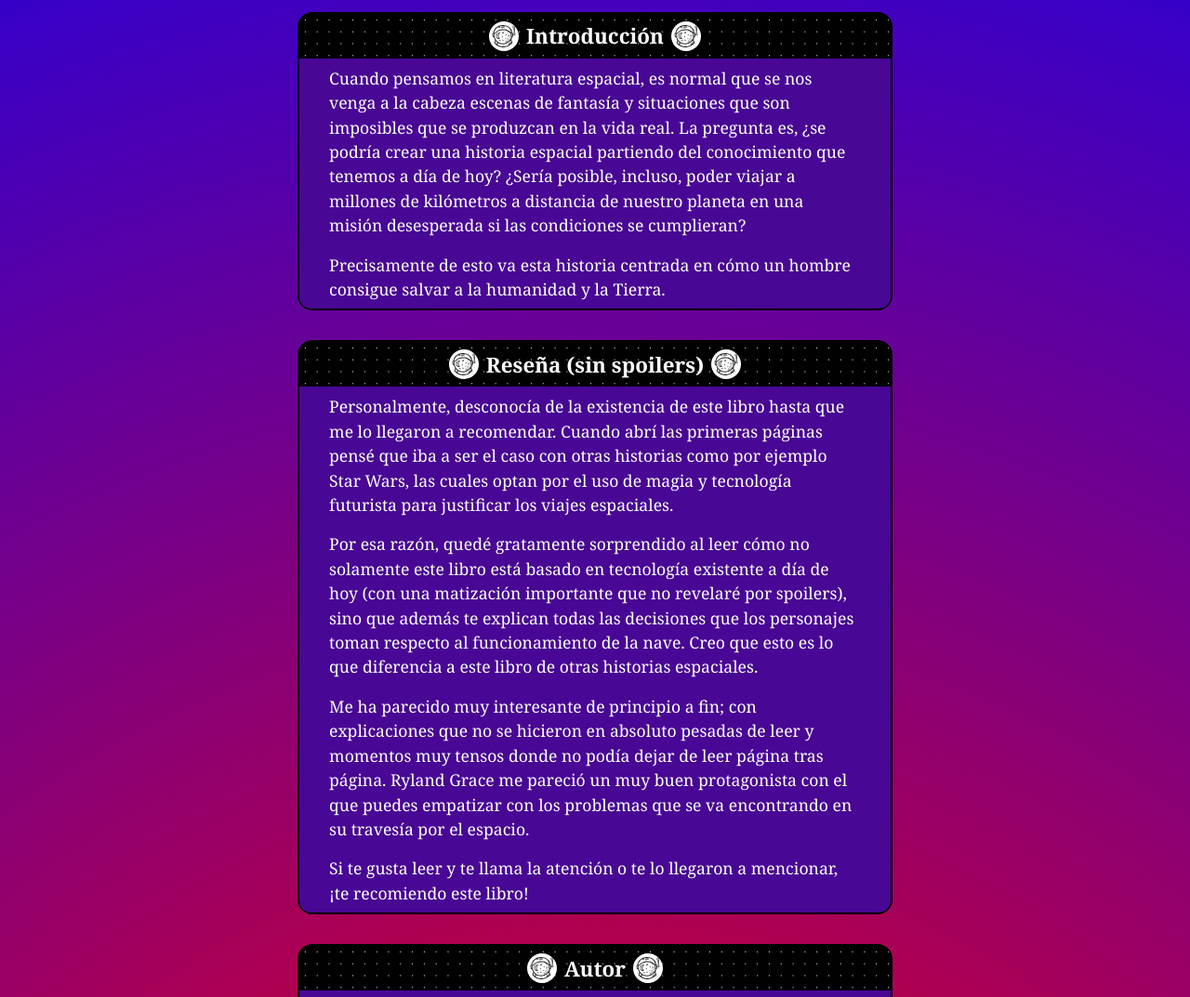
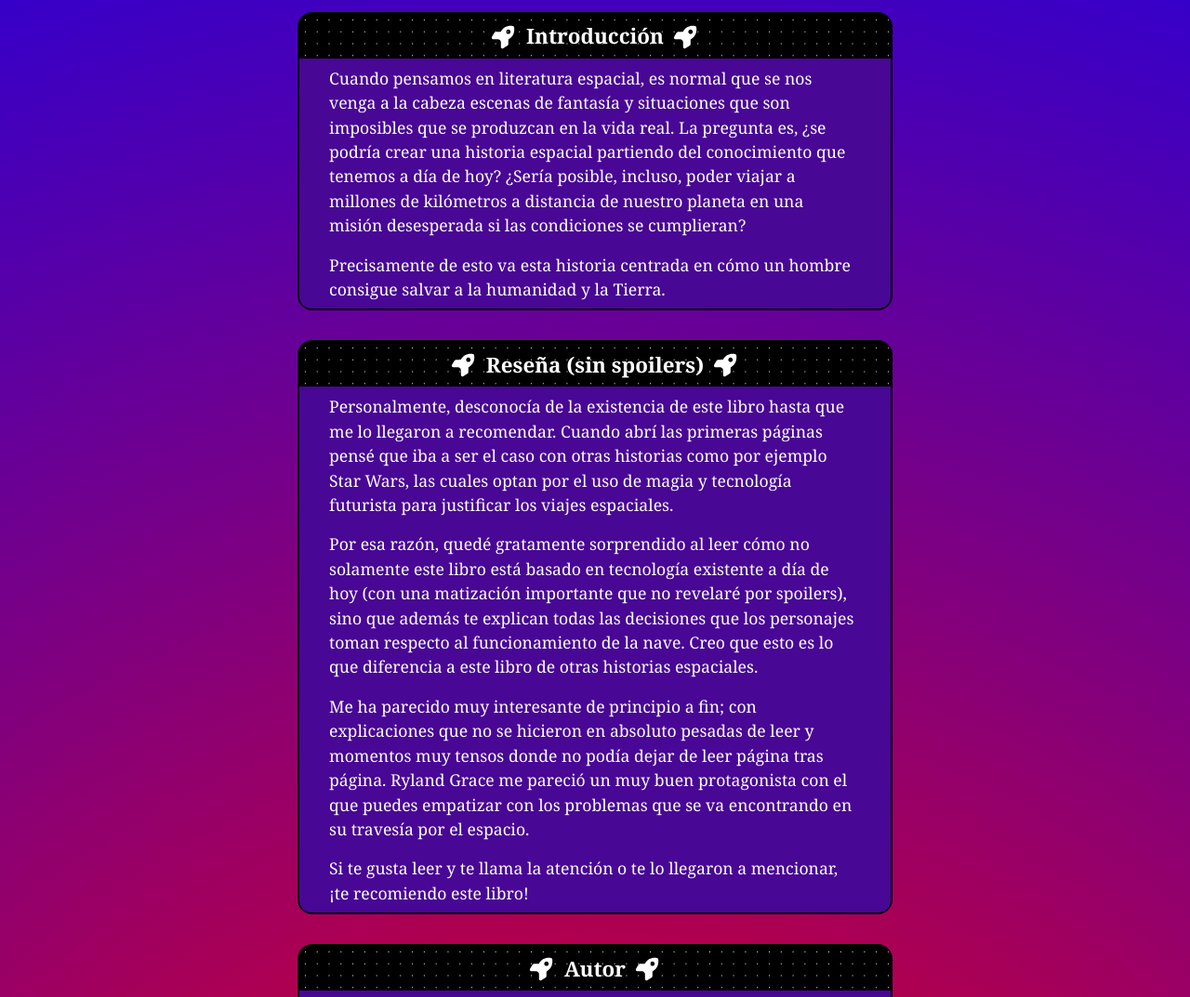
Before and after one commit to egarciavalen/uoc-boilerplate-master-p1, a website built with Parcel: page src/index.html in a window 1280 px wide. Shown: the part 527-1600 px from the top of the page at 93% size. Built offline with nearby package versions, Linux system fonts and the light colour scheme.

Commit message:
Inclusión de FontAwesome

```diff
--- a/src/assets/styles/_dependencies.scss
+++ b/src/assets/styles/_dependencies.scss
@@ -5,3 +5,6 @@
 
 // @import "some-node-module";
 // @import "@some-company/some-node-module";
+
+// Incorporación de las dependencias de FontAwesome al bundle
+@import "npm:@fortawesome/fontawesome-free/css/all.css";
--- a/src/assets/styles/_variables.scss
+++ b/src/assets/styles/_variables.scss
@@ -37,19 +37,19 @@ $section-max-width-mobile: 90%;
 $section-max-width-tablet: 70%;
 $section-max-width-computer: 50%;
 
-// Tamaños de las imágenes
+// Tamaños de las imágenes/iconos a considerar
 $img-astronaut-header-max-width-mobile: 10rem;
-$img-section-header-max-width-mobile: 2rem;
+$svg-section-header-max-width-mobile: 2rem;
 $img-section-content-max-width-mobile: 10rem;
 $img-footer-uoc-max-width-mobile: 50%;
 
 $img-astronaut-header-max-width-tablet: 15rem;
-$img-section-header-max-width-tablet: 2rem;
+$svg-section-header-max-width-tablet: 2rem;
 $img-section-content-max-width-tablet: 15rem;
 $img-footer-uoc-max-width-tablet: 60%;
 
 $img-astronaut-header-max-width-computer: 20rem;
-$img-section-header-max-width-computer: 2rem;
+$svg-section-header-max-width-computer: 2rem;
 $img-section-content-max-width-computer: 20rem;
 $img-footer-uoc-max-width-computer: 70%;
 
--- a/src/assets/styles/layouts/_home.scss
+++ b/src/assets/styles/layouts/_home.scss
@@ -260,26 +260,24 @@ section header {
   margin-bottom: 0.5rem;
 }
 
-.section_header_img {
-  /* Definición del tamaño que tendrá el icono relacionado con el espacio */
-  max-width: variables.$img-section-header-max-width-mobile;
-  /* Para que se pueda ver el icono relacionado con el espacio */
-  background-color: white;
-  /* Redondear el icono relacionado con el espacio */
-  border-radius: 1rem;
+.section_header_svg {
+  // Se usa un svg para poder cambiarle el color
+  fill: white;
+  /* Definición del tamaño que tendrá el icono de cohete espacial */
+  max-width: variables.$svg-section-header-max-width-mobile;
 
-  // Media queries
+ // Media queries
   @include tablet() {
-    max-width: variables.$img-section-header-max-width-tablet;
+    max-width: variables.$svg-section-header-max-width-tablet;
   }
 
   @include computer() {
-    max-width: variables.$img-section-header-max-width-computer;
+    max-width: variables.$svg-section-header-max-width-computer;
   }
 }
 
 .section_content_img {
-  /* Definición del tamaño que tendrá el icono relacionado con el espacio */
+  /* Definición del tamaño que tendrán las imágenes relacionadas con la temática espacial */
   max-width: variables.$img-section-content-max-width-mobile;
 
   // Media queries
@@ -291,7 +289,6 @@ section header {
     max-width: variables.$img-section-content-max-width-computer;
   }
 }
-
 
 section p, .section_nested_ul {
   /* Márgenes internos del texto y las listas dentro de las secciones */
--- a/src/index.html
+++ b/src/index.html
@@ -63,9 +63,9 @@
           <section id="introduction" class="section_animation_left">
             <header>
               <div class="section_content_header">
-                <img class="section_header_img" src="./assets/icons/astronaut-helmet.svg" alt="Casco de astronauta" />
+                <include src="./views/section_header_svg.html"></include>
                 <h3>Introducción</h3>
-                <img class="section_header_img" src="./assets/icons/astronaut-helmet.svg" alt="Casco de astronauta" />
+                <include src="./views/section_header_svg.html"></include>
               </div>
             </header>
             <div class="section_content_text">
@@ -83,9 +83,9 @@
           <section id="review" class="section_animation_right">
             <header>
                 <div class="section_content_header">
-                  <img class="section_header_img" src="./assets/icons/astronaut-helmet.svg" alt="Casco de astronauta" />
+                  <include src="./views/section_header_svg.html"></include>
                   <h3>Reseña (sin spoilers)</h3>
-                  <img class="section_header_img" src="./assets/icons/astronaut-helmet.svg" alt="Casco de astronauta" />
+                  <include src="./views/section_header_svg.html"></include>
                 </div>
             </header>
 
@@ -113,9 +113,9 @@
           <section id="author" class="section_animation_left">
             <header>
                 <div class="section_content_header">
-                  <img class="section_header_img" src="./assets/icons/astronaut-helmet.svg" alt="Casco de astronauta" />
+                  <include src="./views/section_header_svg.html"></include>
                   <h3>Autor</h3>
-                  <img class="section_header_img" src="./assets/icons/astronaut-helmet.svg" alt="Casco de astronauta" />
+                  <include src="./views/section_header_svg.html"></include>
                 </div>
               </header>
               <div class="section_content_text">
@@ -139,9 +139,9 @@
             <section id="film" class="section_animation_right">
               <header>
                   <div class="section_content_header">
-                    <img class="section_header_img" src="./assets/icons/astronaut-helmet.svg" alt="Casco de astronauta" />
+                    <include src="./views/section_header_svg.html"></include>
                     <h3>Película</h3>
-                    <img class="section_header_img" src="./assets/icons/astronaut-helmet.svg" alt="Casco de astronauta" />
+                    <include src="./views/section_header_svg.html"></include>
                   </div>
                 </header>
                 <div class="section_content_text">
--- a/src/views/bibliography.html
+++ b/src/views/bibliography.html
@@ -1,9 +1,9 @@
-<section id="bibliography" class="section_animation_right">
+ <section id="bibliography" class="section_animation_right">
   <header>
     <div class="section_content_header">
-      <img class="section_header_img" src="./assets/icons/astronaut-helmet.svg" alt="Casco de astronauta" />
+      <include src="./views/section_header_svg.html"></include>
       <h3>Bibliografía</h3>
-      <img class="section_header_img" src="./assets/icons/astronaut-helmet.svg" alt="Casco de astronauta" />
+      <include src="./views/section_header_svg.html"></include>
     </div>
   </header>
   <div class="section_content_text">
@@ -36,7 +36,7 @@
             Icono de <a href="https://www.svgrepo.com/svg/383931/astronaut" title="Icono de astronauta para indicar en la pestaña">astronauta</a> realizado por <a href="https://www.wishforge.games/?ref=svgrepo.com" title="Pagina web de wishforge.games">wishforge.games</a> usando la licencia: CC Attribution License a través de <a href="https://www.svgrepo.com/" title="Repositorio de iconos SVG">svgrepo</a>.
           </li>
           <li class="section_inside_nested_li">
-            Icono de <a href="https://www.svgrepo.com/svg/440470/astronaut-helmet" title="Icono de casco de astronauta usado en cada una de las secciones">casco de astronauta</a> realiado por <a href="https://goodstuffnononsense.com/hand-drawn-icons/space-icons/?ref=svgrepo.com" title="Pagina web de Good Stuff No Nonsense">Good Stuff No Nonsense</a> usando la licencia: CC Attribution License a través de <a href="https://www.svgrepo.com/" title="Repositorio de iconos SVG">svgrepo</a>.
+            Icono de <a href="https://fontawesome.com/icons/classic/solid/rocket" title="Icono de cohete espacial">cohete espacial</a> de <a href="https://fontawesome.com/license/free" title="Licencia gratuita explicada en fontawesome">licencia gratuita</a> obtenido desde <a href="https://fontawesome.com/" title="Repositorio de iconos en varios formatos">FontAwesome</a>.
           </li>
           <li class="section_inside_nested_li">
             Fotografía de Andy Weir obtenida en <a href="https://pics.filmaffinity.com/andy_weir-093741872210816-nm_200.jpg" title="Fotografía del autor de Proyecto Hail Mary">filmaffinity</a>.
--- /dev/null
+++ b/src/views/section_header_svg.html
@@ -0,0 +1 @@
+<svg class="section_header_svg" xmlns="http://www.w3.org/2000/svg" viewBox="0 0 640 640"><path d="M192 384L88.5 384C63.6 384 48.3 356.9 61.1 335.5L114 247.3C122.7 232.8 138.3 224 155.2 224L250.2 224C326.3 95.1 439.8 88.6 515.7 99.7C528.5 101.6 538.5 111.6 540.3 124.3C551.4 200.2 544.9 313.7 416 389.8L416 484.8C416 501.7 407.2 517.3 392.7 526L304.5 578.9C283.2 591.7 256 576.3 256 551.5L256 448C256 412.7 227.3 384 192 384L191.9 384zM464 224C464 197.5 442.5 176 416 176C389.5 176 368 197.5 368 224C368 250.5 389.5 272 416 272C442.5 272 464 250.5 464 224z"/></svg>
```
